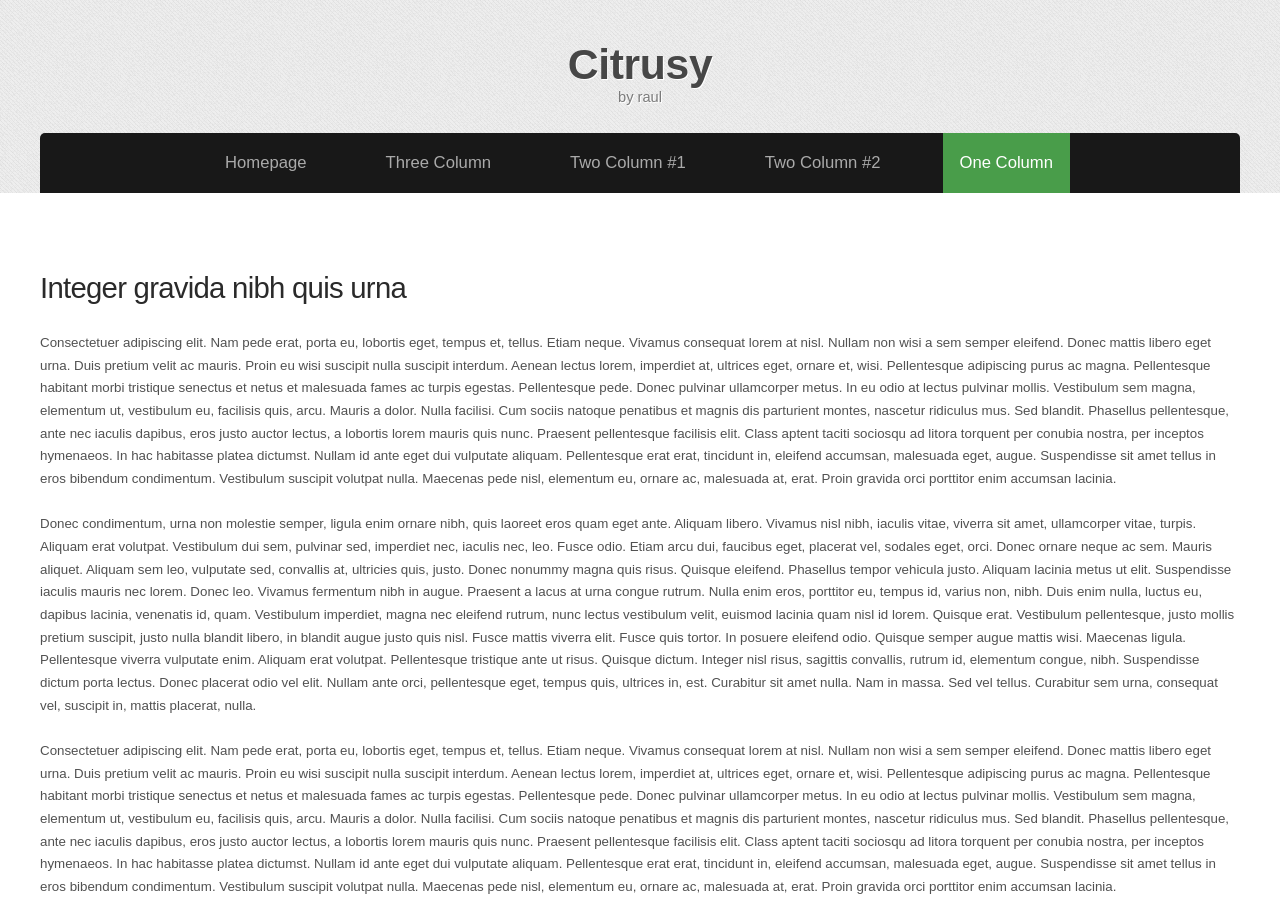
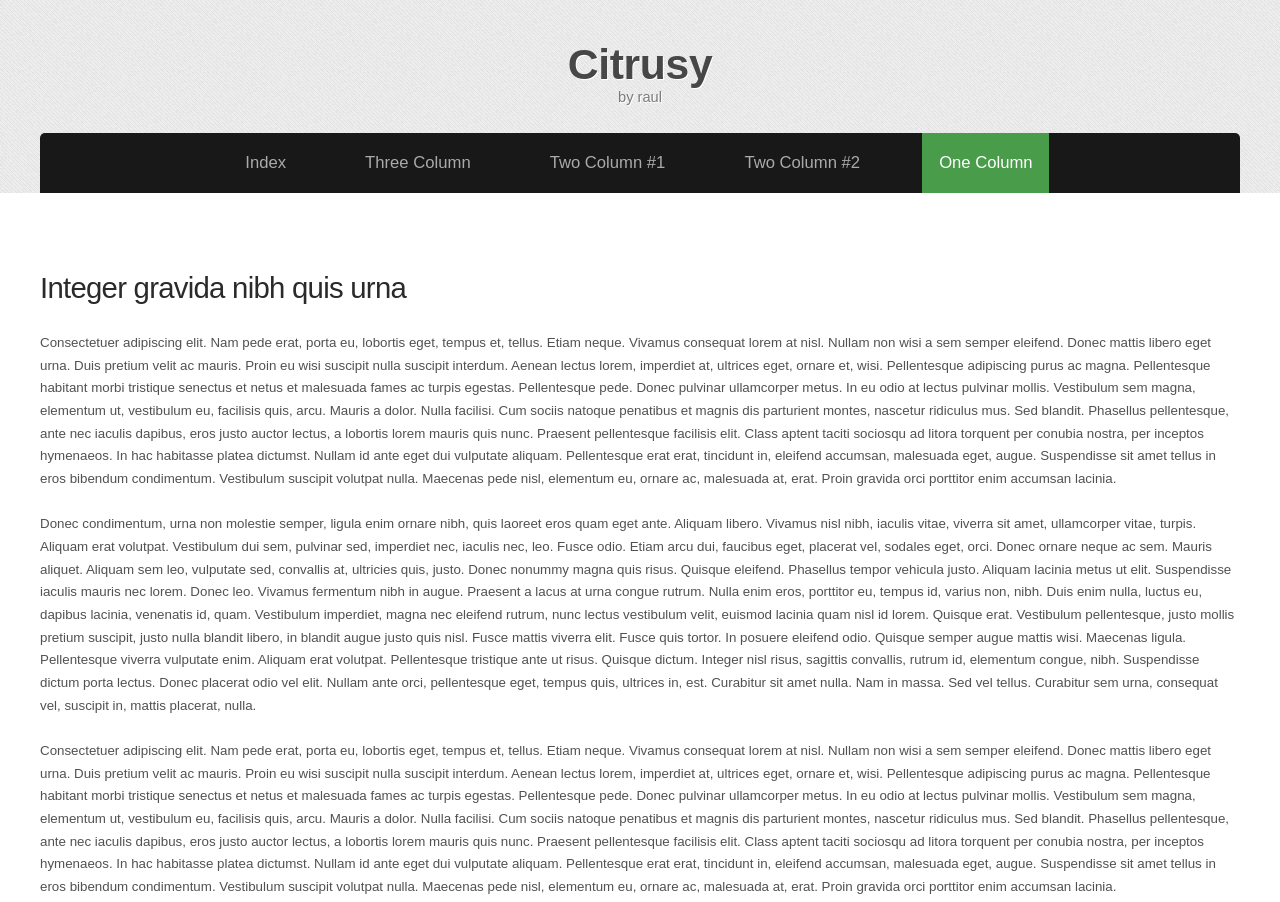
Before and after one commit to darthraul/cursodegit, a plain HTML site: page onecolumn.html in a window 1280 px wide. Shown: the top 902 px of the page. Drawn offline with Linux system fonts and the light colour scheme.

Commit message:
change column

```diff
--- a/onecolumn.html
+++ b/onecolumn.html
@@ -39,7 +39,7 @@
 				<div class="12u" id="menu">
 					<nav class="mobileUI-site-nav">
 						<ul>
-							<li><a href="index.html">Homepage</a></li>
+							<li><a href="index.html">Index</a></li>
 							<li><a href="threecolumn.html">Three Column</a></li>
 							<li><a href="twocolumn1.html">Two Column #1</a></li>
 							<li><a href="twocolumn2.html">Two Column #2</a></li>
```
